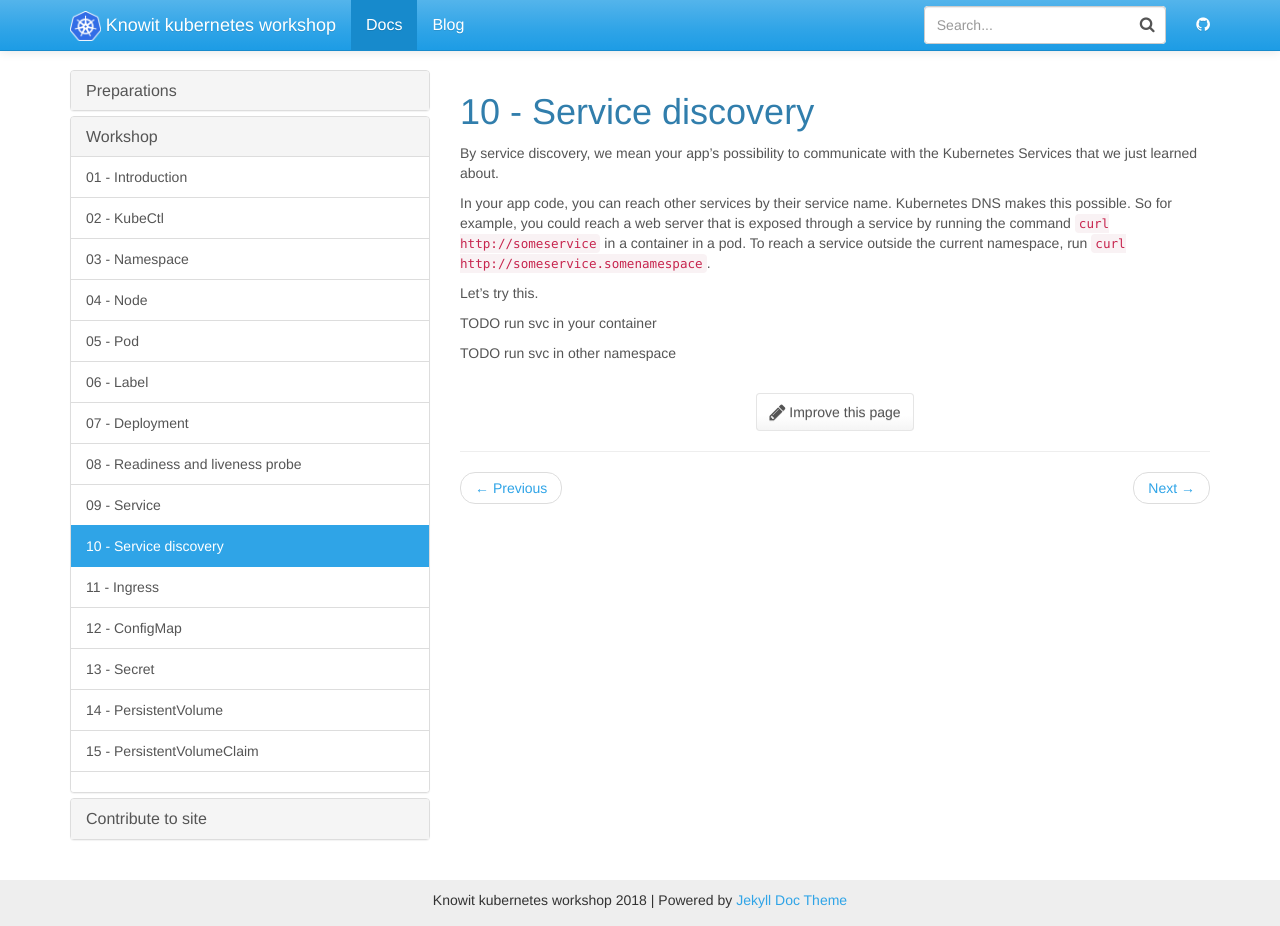
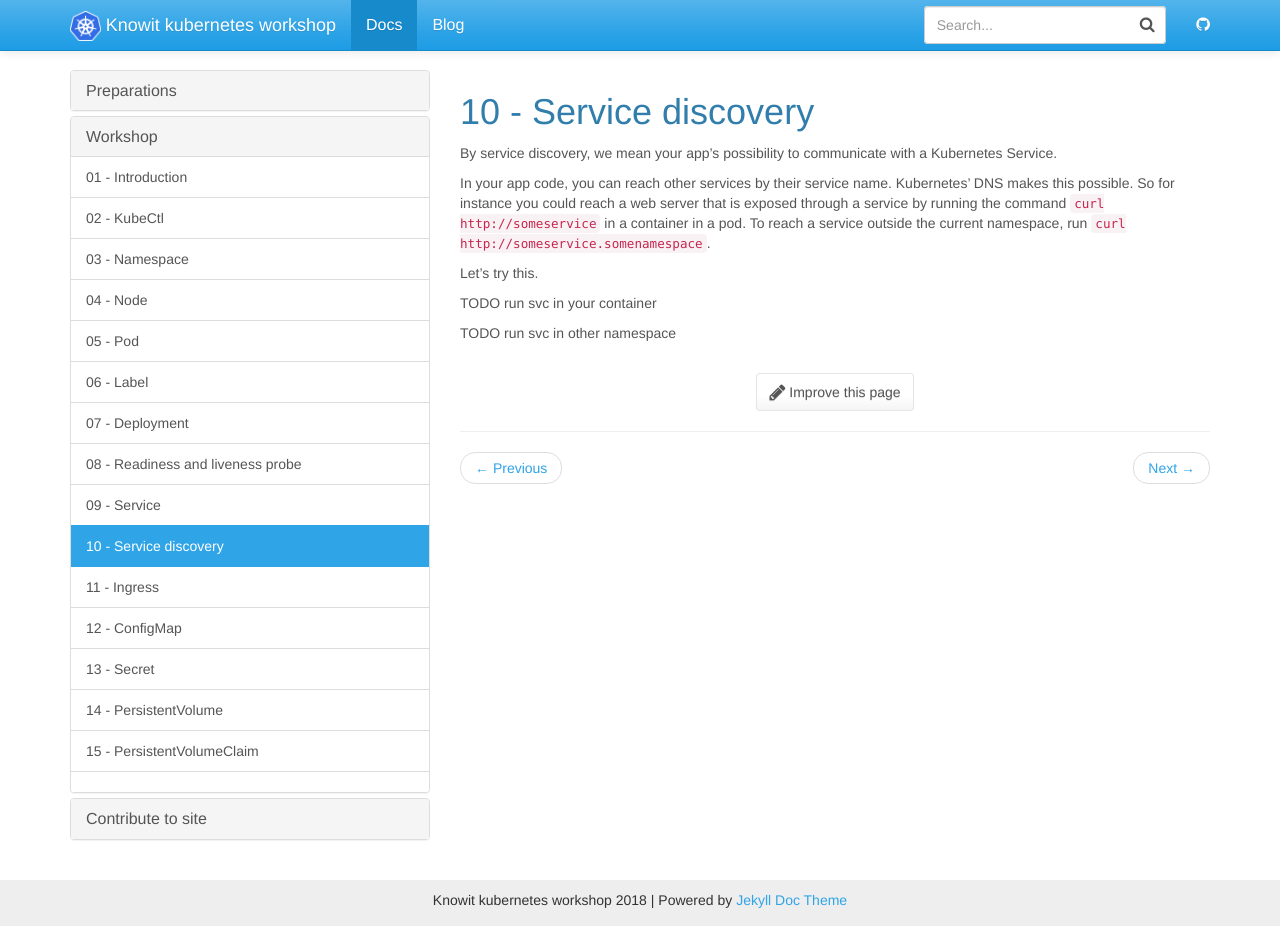
Before and after one commit to knowit/kubernetes-workshop, a Jekyll site: the page built from docs/_docs/workshop/10-service-discovery.md, in a window 1280 px wide and 926 px high. Built offline with Jekyll 4.4.1, drawn with Linux system fonts in a browser that asks for light colours; nearby versions of some CDN libraries.

Commit message:
Modify 10-service discovery

```diff
--- a/docs/_docs/workshop/10-service-discovery.md
+++ b/docs/_docs/workshop/10-service-discovery.md
@@ -3,16 +3,16 @@ title: 10 - Service discovery
 permalink: /docs/10-service-discovery/
 ---
 
-By service discovery, we mean your app's possibility to communicate with the Kubernetes Services that we just
-learned about.
+By service discovery, we mean your app's possibility to communicate with a Kubernetes Service.
 
-In your app code, you can reach other services by their service name. Kubernetes DNS makes this possible. So
-for example, you could reach a web server that is exposed through a service by running the command
+In your app code, you can reach other services by their service name. Kubernetes' DNS makes this possible. So for instance you could reach a web server that is exposed through a service by running the command
 `curl http://someservice` in a container in a pod. To reach a service outside the current namespace, run
 `curl http://someservice.somenamespace`.
 
 Let's try this.
 
+
+
 TODO run svc in your container
 
 TODO run svc in other namespace
```
